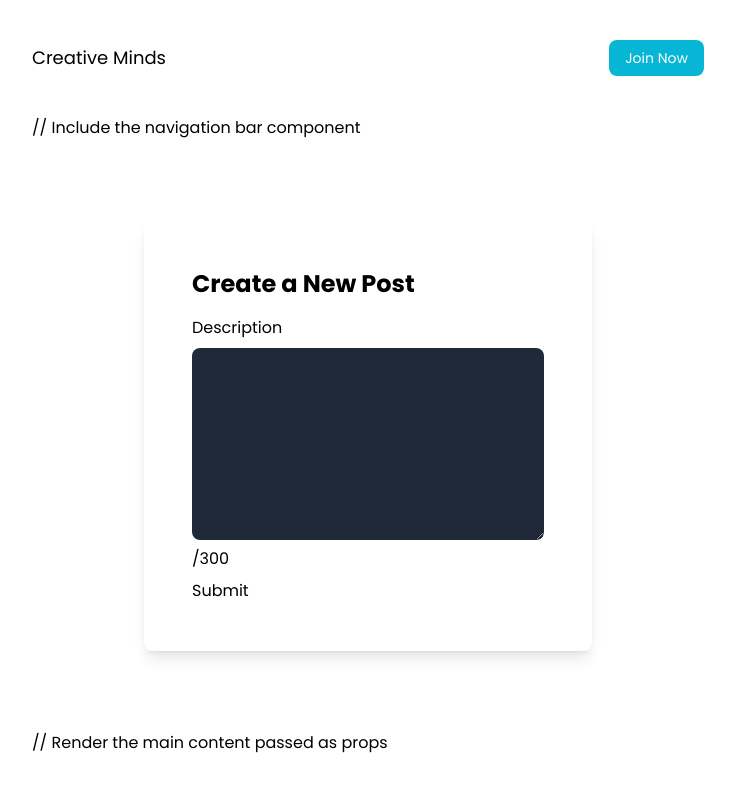
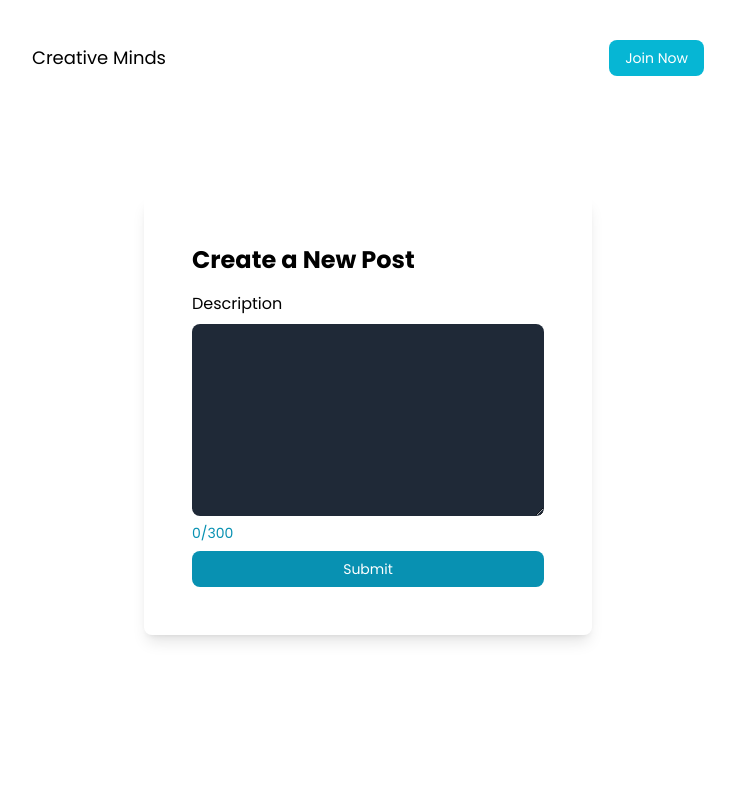
Before and after one commit to danielknight261/Blog-Post-Project, a Next.js app in the folder client/: page /post in a window 1280 px wide. Shown: the top 792 px of the page, without its empty margins (272-1007 px from the left). Built offline with nearby package versions, Linux system fonts and the light colour scheme; no server answers.

Commit message:
post page creatred and state added

```diff
--- a/client/components/layout.js
+++ b/client/components/layout.js
@@ -5,8 +5,8 @@ export default function Layout({ children }) {
   return (
     // Apply margin and font family to the entire layout
     <div className="mx-6 md:max-w-2xl md:mx-auto font-poppins">
-      <Nav /> // Include the navigation bar component
-      <main>{children}</main> // Render the main content passed as props
+      <Nav />
+      <main>{children}</main>
     </div>
   );
 }
--- a/client/src/pages/post.js
+++ b/client/src/pages/post.js
@@ -1,20 +1,41 @@
-import { Auth } from "../../utils/firebase"
-import { useAuthState } from "react-firebase-hooks/auth"
-import { useRouter } from "next/router"
-import {useEffect, useState} from "react"
+import { Auth } from "../../utils/firebase";
+import { useAuthState } from "react-firebase-hooks/auth";
+import { useRouter } from "next/router";
+import { useEffect, useState } from "react";
 
-export default function Post(){
-    return(
+export default function Post() {
+  //Form State
+  const [post, setPost] = useState({ description: "" });
+
+  //submit post
+  const submitPost = async (e) => {
+    e.preventDefault();
+  };
+
+  return (
     <div className="m-20 p-12 shadow-lg rounded-lg max-w-md mx-auto">
-            <form>
+      <form onSubmit={submitPost}>
         <h1 className="text-2xl font-bold">Create a New Post</h1>
         <div className="py-2">
           <h3 className="tex-lg front-medium py-2">Description</h3>
-                    <textarea className="bg-gray-800 h-48 w-full text-white rounded-lg p-2 text-small"></textarea>
-                    <p className="">/300</p>
+          <textarea
+            value={post.description}
+            onChange={(e) => setPost({ ...post, description: e.target.value })}
+            className="bg-gray-800 h-48 w-full text-white rounded-lg p-2 text-small"
+          ></textarea>
+          <p className={`text-cyan-600 font-medium text-sm ${
+              post.description.length > 300 ? "text-red-600" : ""
+            }`}>
+            {post.description.length}/300
+          </p>
         </div>
-                <button>Submit</button>
+        <button
+          type="submit"
+          className="w-full bg-cyan-600  text-white font-medium p-2 y-2 rounded-lg text-sm"
+        >
+          Submit
+        </button>
       </form>
     </div>
-    )
+  );
 }
```
Lines whose indentation alone changed are shown as unchanged.
